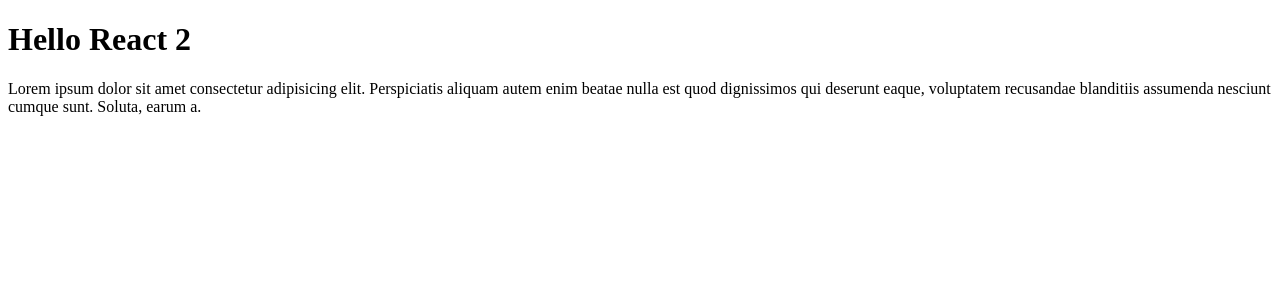
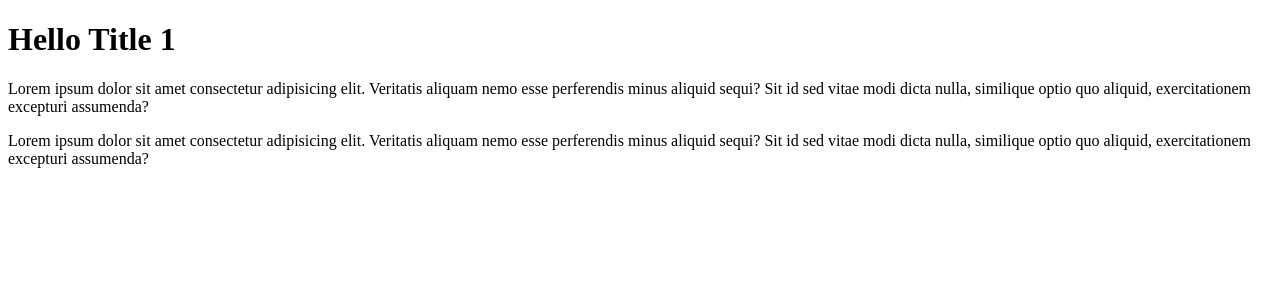
Before and after one commit to Lihobabina/react, a React (Create React App) app: page / in a window 1280 px wide. Shown: the top 300 px of the page. Built offline with nearby package versions, Linux system fonts and the light colour scheme.

Commit message:
add component App

```diff
--- a/src/index.tsx
+++ b/src/index.tsx
@@ -1,16 +1,34 @@
 import React from 'react'
 import ReactDOM from 'react-dom/client'
+
+const Title = () => {
+    return <h1>Hello Title 1</h1>
+}
+
+const Content = () => {
+    return (
+        <div>
+            <p>
+                Lorem ipsum dolor sit amet consectetur adipisicing elit.
+                Veritatis aliquam nemo esse perferendis minus aliquid sequi? Sit
+                id sed vitae modi dicta nulla, similique optio quo aliquid,
+                exercitationem excepturi assumenda?
+            </p>
+            <p>
+                Lorem ipsum dolor sit amet consectetur adipisicing elit.
+                Veritatis aliquam nemo esse perferendis minus aliquid sequi? Sit
+                id sed vitae modi dicta nulla, similique optio quo aliquid,
+                exercitationem excepturi assumenda?
+            </p>
+        </div>
+    )
+}
 
 const App = () => {
     return (
         <div>
-            <h1>Hello React 2</h1>
-            <p>
-                Lorem ipsum dolor sit amet consectetur adipisicing elit.
-                Perspiciatis aliquam autem enim beatae nulla est quod
-                dignissimos qui deserunt eaque, voluptatem recusandae blanditiis
-                assumenda nesciunt cumque sunt. Soluta, earum a.
-            </p>
+            <Title />
+            <Content />
         </div>
     )
 }
```
